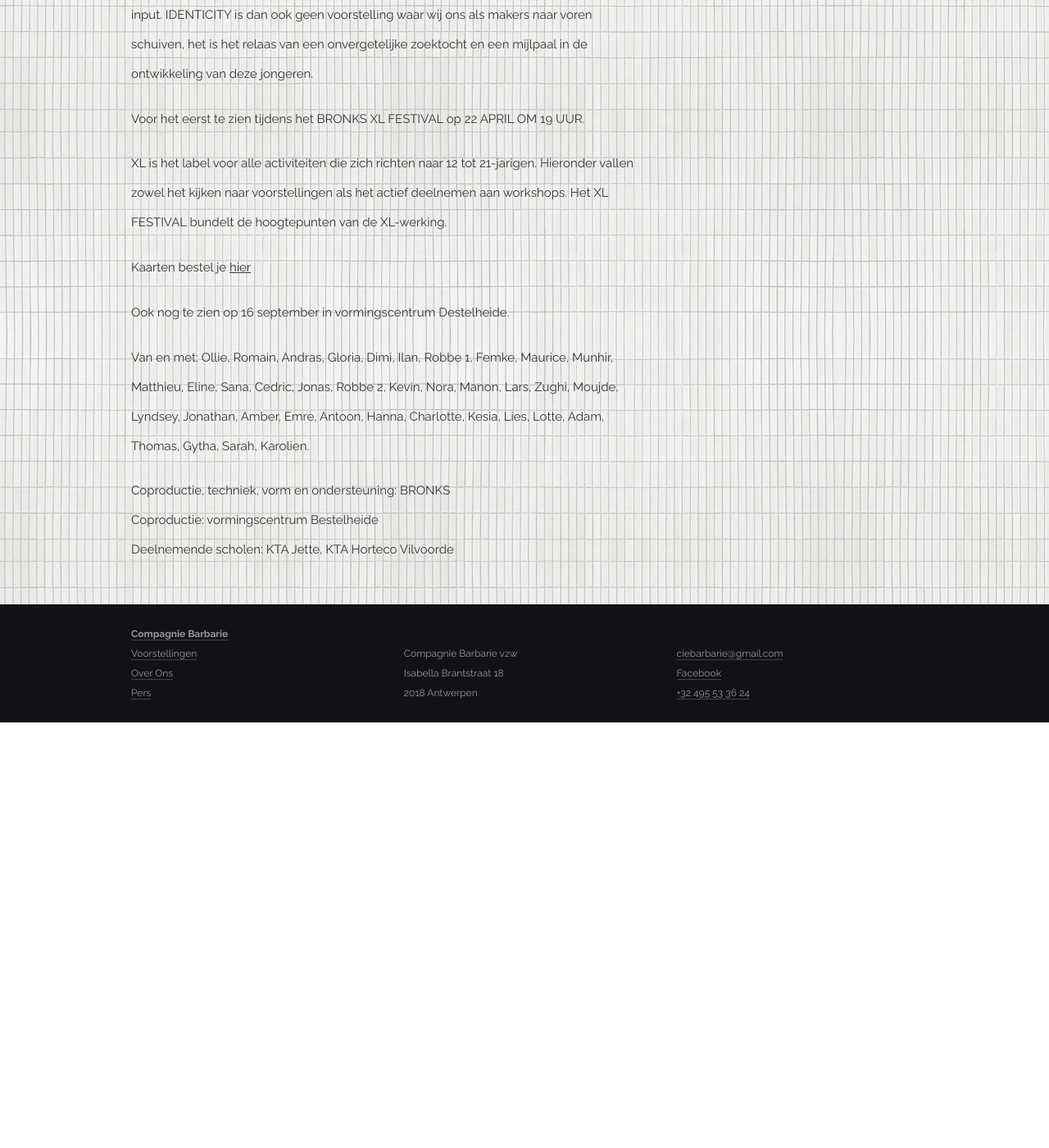
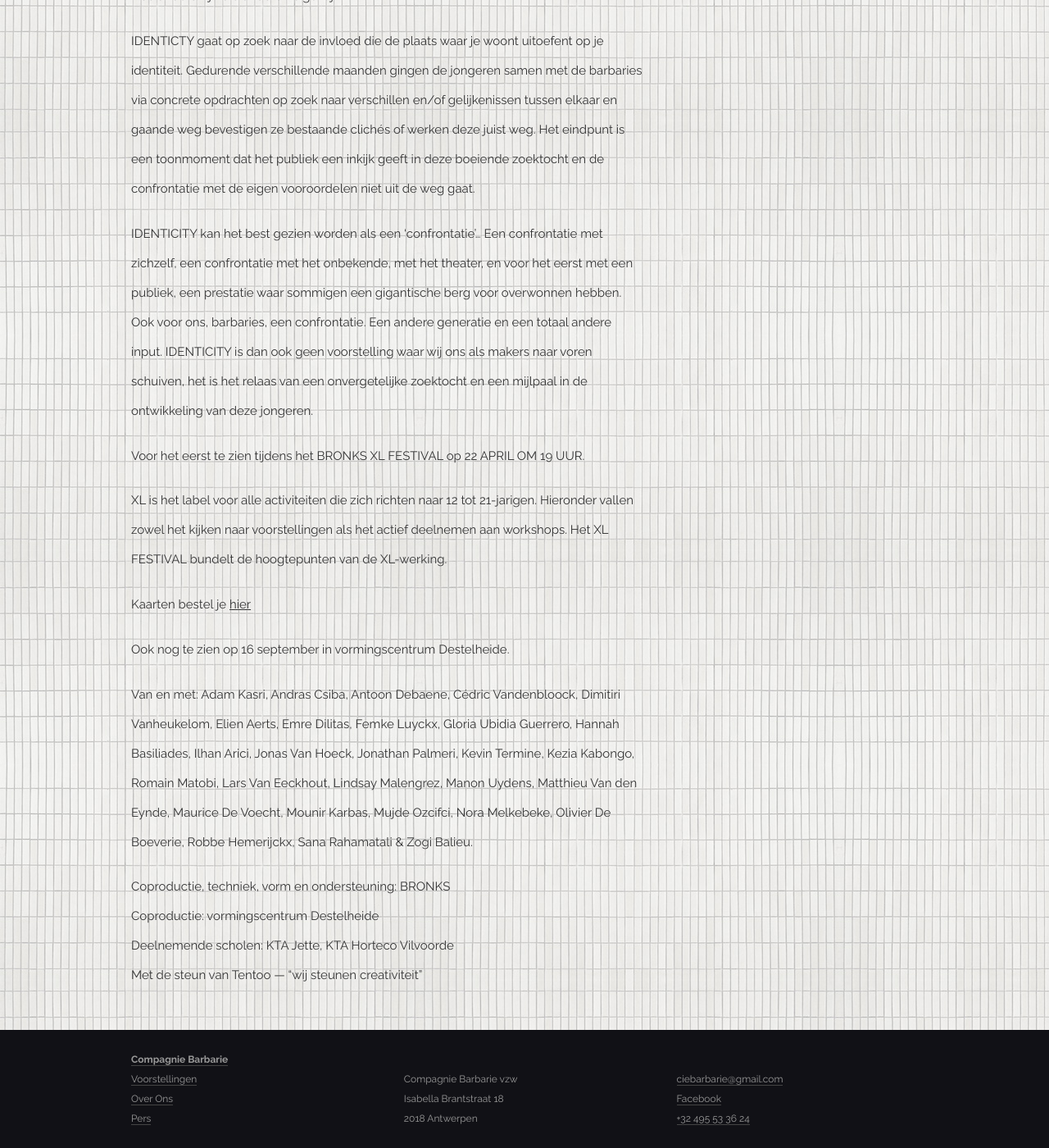
Before and after one commit to ciebarbarie/ciebarbarie, a Jekyll site: the page built from voorstellingen/identicity.md, in a window 1280 px wide and 1400 px high, scrolled down 2063 px. Shown: the whole window at 82% size. Built offline with Jekyll 4.4.1, drawn with Linux system fonts in a browser that asks for light colours; nearby versions of some CDN libraries; some web fonts are replaced; library files that are not in the unit come from our copies; before the commit the page ends 2944 px from its top, so only the background shows below that; some of the changed text lies outside the part shown.

Commit message:
Text fixes & better image.

```diff
--- a/voorstellingen/identicity.md
+++ b/voorstellingen/identicity.md
@@ -46,8 +46,9 @@
 
 Ook nog te zien op 16 september in vormingscentrum Destelheide.
 
-Van en met: Ollie, Romain, Andras, Gloria, Dimi, Ilan, Robbe 1, Femke, Maurice, Munhir, Matthieu, Eline, Sana, Cedric, Jonas, Robbe 2, Kevin, Nora, Manon, Lars, Zughi, Moujde, Lyndsey, Jonathan, Amber, Emre, Antoon, Hanna, Charlotte, Kesia, Lies, Lotte, Adam, Thomas, Gytha, Sarah, Karolien.
+Van en met: Adam Kasri, Andras Csiba, Antoon Debaene, Cédric Vandenbloock, Dimitiri Vanheukelom, Elien Aerts, Emre Dilitas, Femke Luyckx, Gloria Ubidia Guerrero, Hannah Basiliades, Ilhan Arici, Jonas Van Hoeck, Jonathan Palmeri, Kevin Termine, Kezia Kabongo, Romain Matobi, Lars Van Eeckhout, Lindsay Malengrez, Manon Uydens, Matthieu Van den Eynde, Maurice De Voecht, Mounir Karbas, Mujde Ozcifci, Nora Melkebeke, Olivier De Boeverie, Robbe Hemerijckx, Sana Rahamatali & Zogi Balieu.
 
 Coproductie, techniek, vorm en ondersteuning: BRONKS<br>
-Coproductie: vormingscentrum Bestelheide<br>
+Coproductie: vormingscentrum Destelheide<br>
 Deelnemende scholen: KTA Jette, KTA Horteco Vilvoorde<br>
+Met de steun van Tentoo — "wij steunen creativiteit"<br>
```
Also changed, not shown: other parts of voorstellingen/identicity.md (+1 -1 lines), img/identicity-poster.jpg, img/identicity-thumb.jpg.
